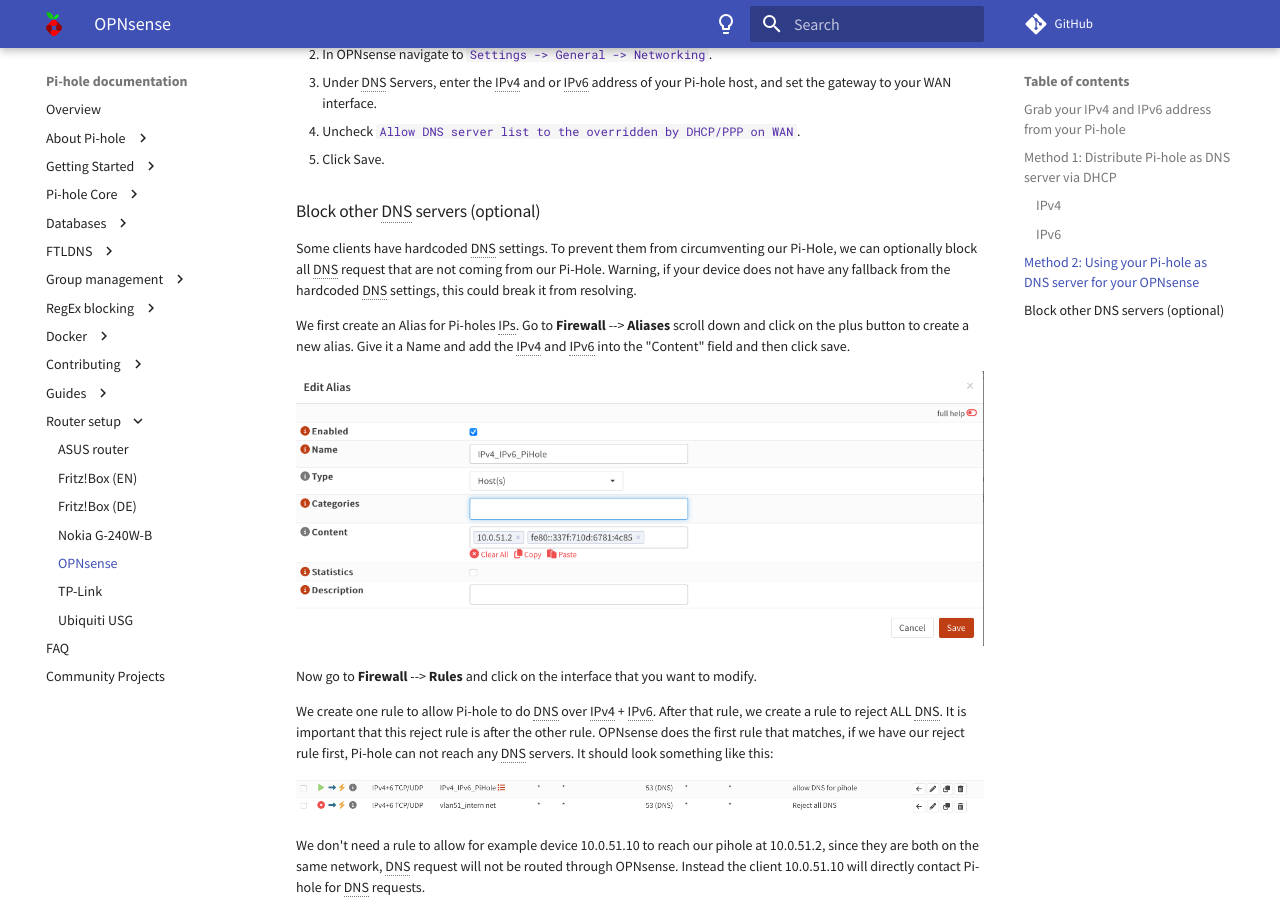
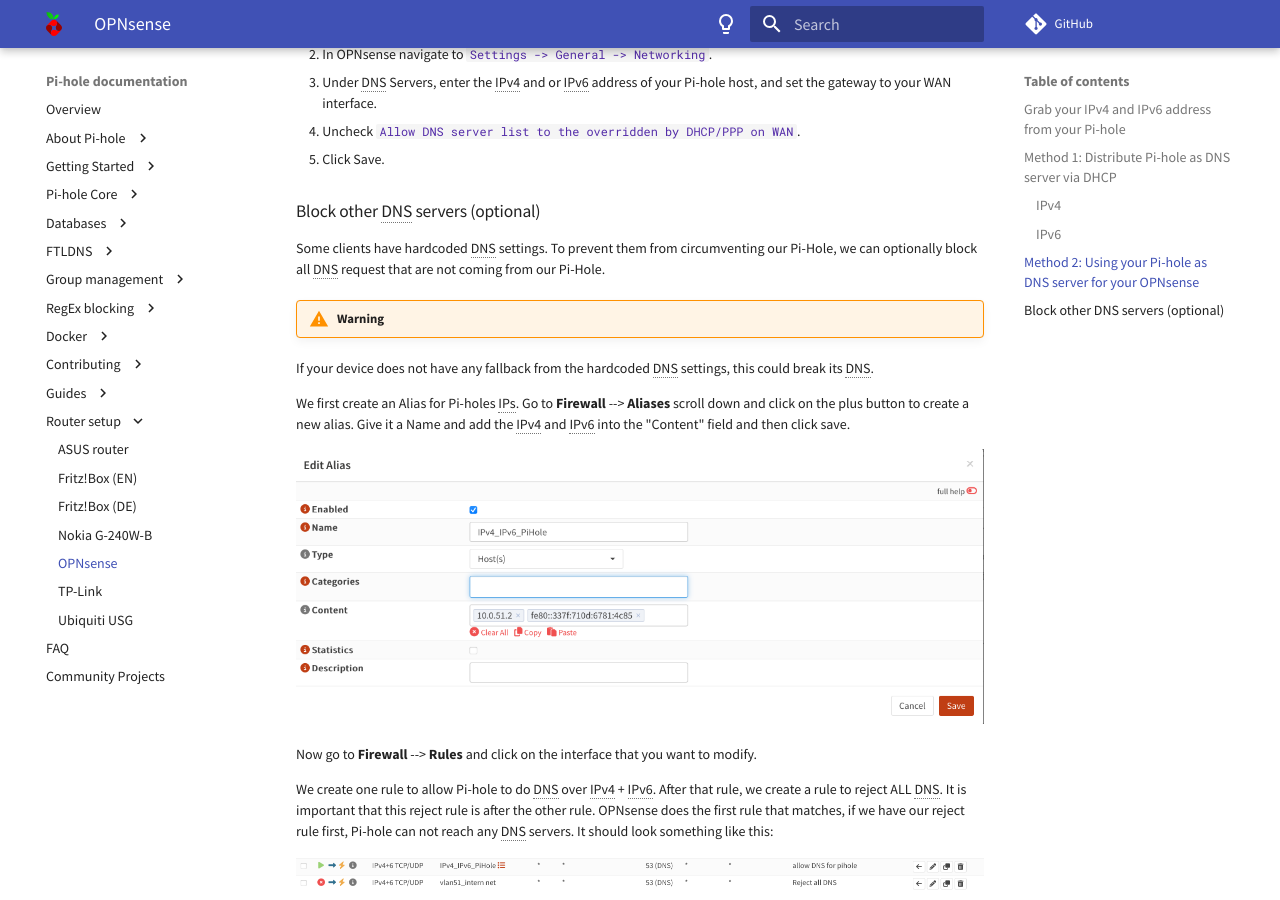
Before and after one commit to pi-hole/docs, an MkDocs documentation site: the page built from docs/routers/OPNsense.md, in a window 1280 px wide and 900 px high, scrolled down 2724 px. Built offline with MkDocs 1.6.1 and Material for MkDocs 9.7.7, drawn with Linux system fonts in a browser that asks for light colours; comment, search, counter and statistics services are not loaded.

Commit message:
Update docs/routers/OPNsense.md
Co-authored-by: yubiuser <github@yubiuser.dev>
Signed-off-by: jameskimmel <17176225+jameskimmel@users.noreply.github.com>

```diff
--- a/docs/routers/OPNsense.md
+++ b/docs/routers/OPNsense.md
@@ -78,7 +78,8 @@
 ### Block other DNS servers (optional)
 
 Some clients have hardcoded DNS settings. To prevent them from circumventing our Pi-Hole, we can optionally block all DNS request that are not coming from our Pi-Hole.
-Warning, if your device does not have any fallback from the hardcoded DNS settings, this could break it from resolving.
+!!! warning
+   If your device does not have any fallback from the hardcoded DNS settings, this could break its DNS.
 
 We first create an Alias for Pi-holes IPs.
 Go to **Firewall** --> **Aliases** scroll down and click on the plus button to create a new alias.
```
